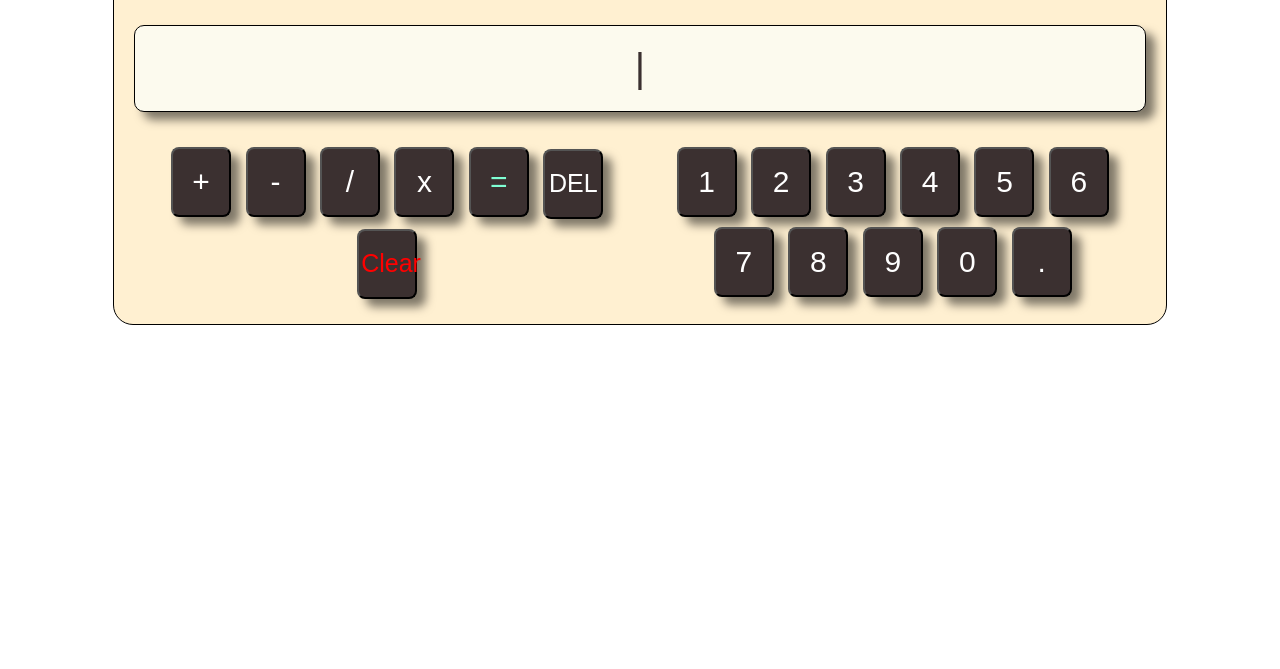
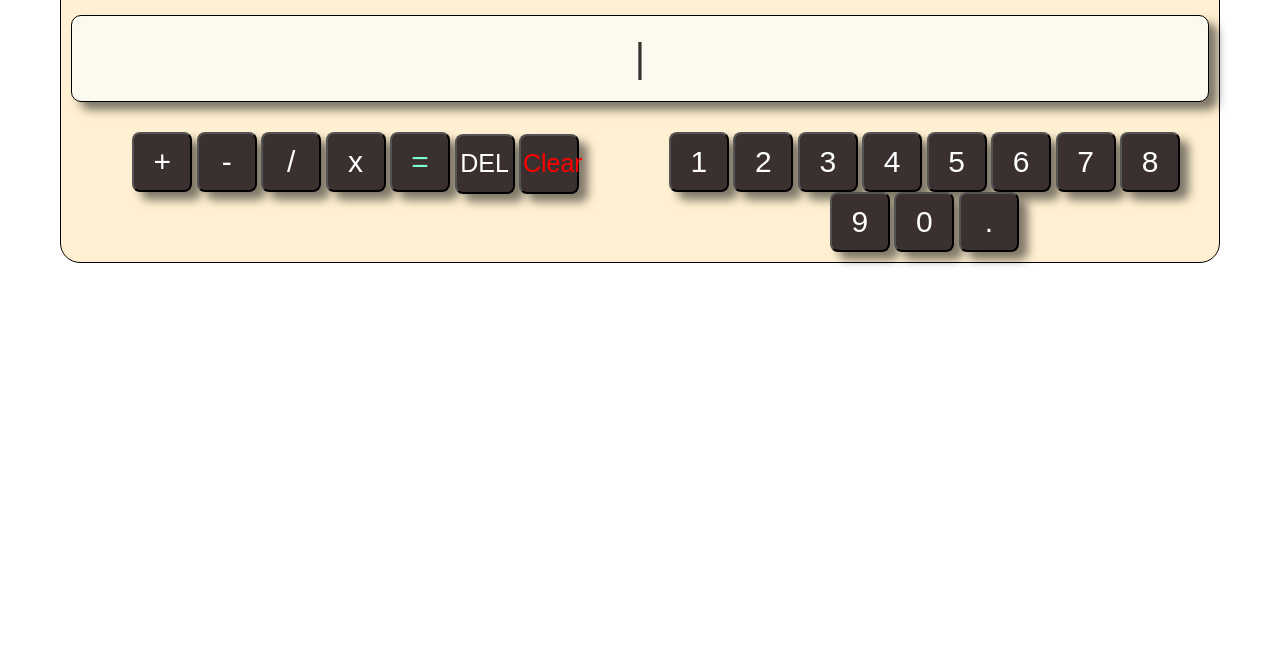
Before and after one commit to Termux-noob24/miniCalculator, a plain HTML site: page index.html in a window 1280 px wide. Shown: the part 131-800 px from the top of the page. Drawn offline with Linux system fonts and the light colour scheme; a web font is replaced by a local one.

Commit message:
Update style.css

```diff
--- a/style.css
+++ b/style.css
@@ -34,8 +34,8 @@ h1{
     border: 1px solid black;
     border-radius: 20px;
     margin: auto;
-    max-width: 80%;
-    padding: 20px;
+    max-width: 90%;
+    padding: 10px;
     height: fit-content;
 }
 .buttons{
@@ -44,11 +44,11 @@ h1{
     text-align: center;
 }
 button{
-    margin: 5px;
+    margin: 0px;
     background-color: #3B3030;
     padding: 2px;
     color: white;
-    height: 70px;
+    height: 60px;
     font-size: 30px;
     width: 60px;
     border-radius: .5rem;
```
